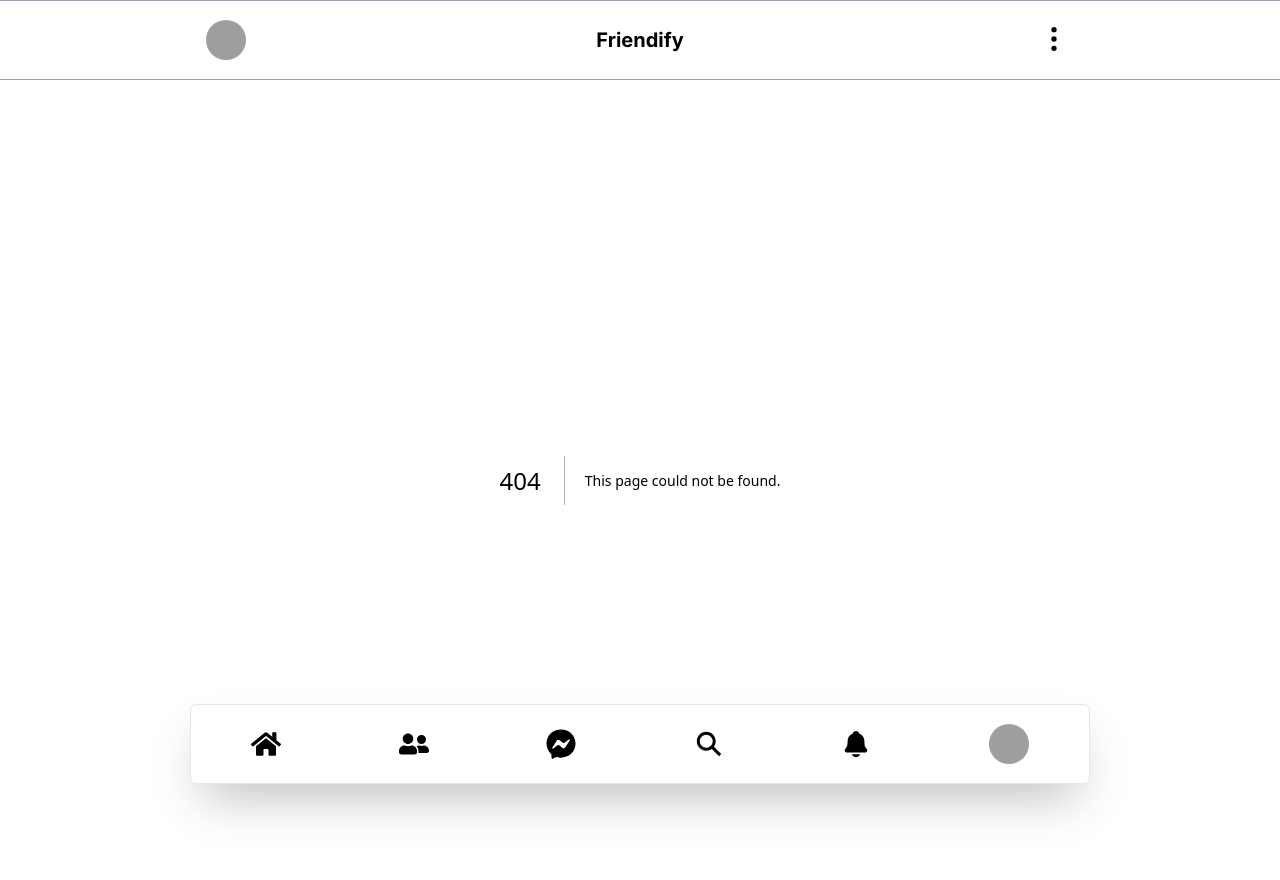
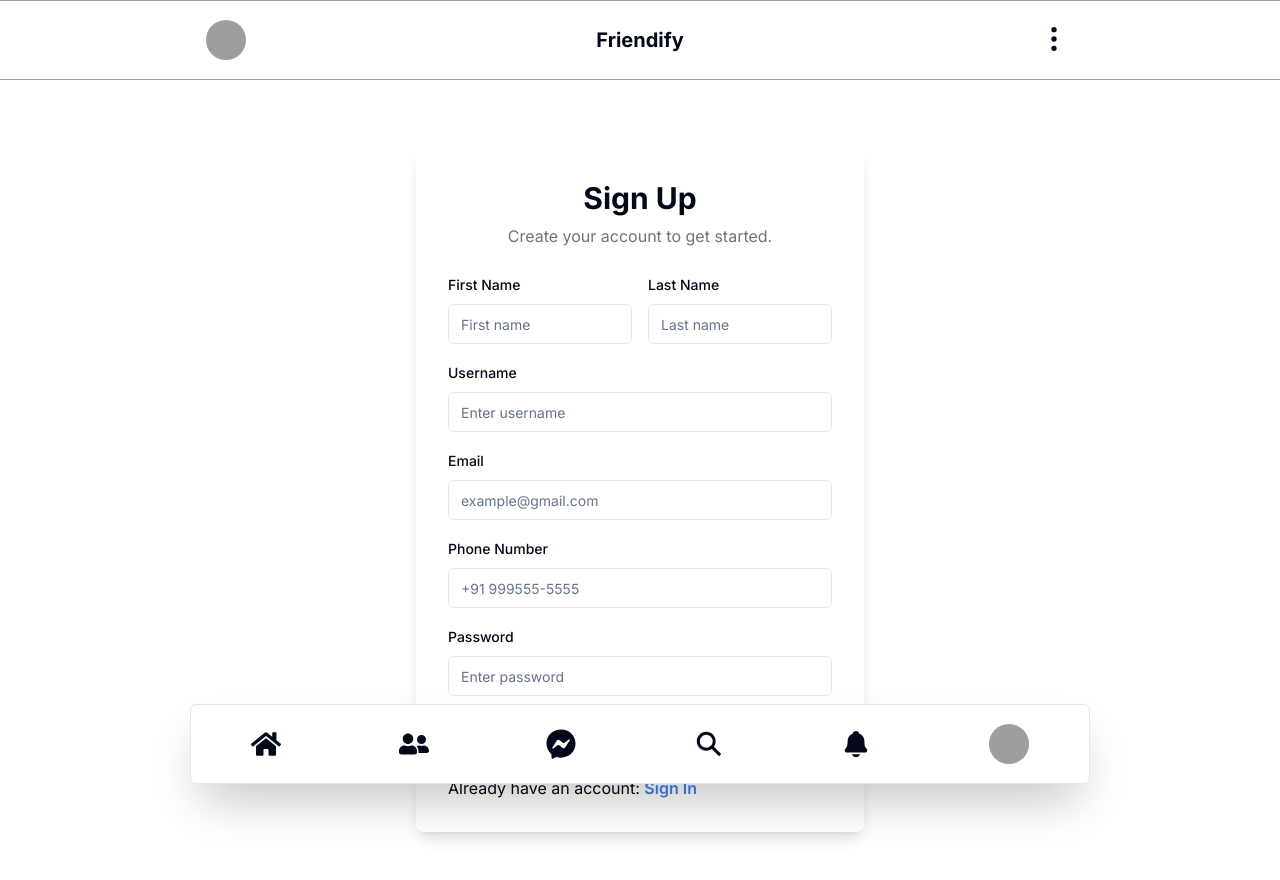
Before and after one commit to dheerurajpoot/friendify, a Next.js app: page /sign-up in a window 1280 px wide. Before the commit this address had no page. Shown: the top 880 px of the page. Built offline with nearby package versions, Linux system fonts and the light colour scheme; grey boxes are pictures that could not be loaded.

Commit message:
update sign in and sign up

```diff
--- a/src/app/signin/page.tsx
+++ b/src/app/(auth)/sign-in/page.tsx
@@ -44,7 +44,7 @@
 					<div>
 						<span>Don't' have an account: </span>{" "}
 						<Link
-							href={"/signup"}
+							href={"/sign-up"}
 							className='text-blue-500 font-semibold'>
 							Create Account
 						</Link>
--- a/src/app/signup/page.tsx
+++ b/src/app/(auth)/sign-up/page.tsx
@@ -21,7 +21,7 @@
 								<Label htmlFor='firstName'>First Name</Label>
 								<Input
 									id='firstName'
-									placeholder='John'
+									placeholder='First name'
 									required
 								/>
 							</div>
@@ -29,7 +29,7 @@
 								<Label htmlFor='lastName'>Last Name</Label>
 								<Input
 									id='lastName'
-									placeholder='Doe'
+									placeholder='Last name'
 									required
 								/>
 							</div>
@@ -48,7 +48,7 @@
 							<Input
 								id='email'
 								type='email'
-								placeholder='john@example.com'
+								placeholder='example@gmail.com'
 								required
 							/>
 						</div>
@@ -57,7 +57,7 @@
 							<Input
 								id='phone'
 								type='tel'
-								placeholder='+1 (555) 555-5555'
+								placeholder='+91 999555-5555'
 								required
 							/>
 						</div>
@@ -79,7 +79,7 @@
 					<div>
 						<span>Already have an account:</span>{" "}
 						<Link
-							href={"/signin"}
+							href={"/sign-in"}
 							className='text-blue-500 font-semibold'>
 							Sign In
 						</Link>
```
